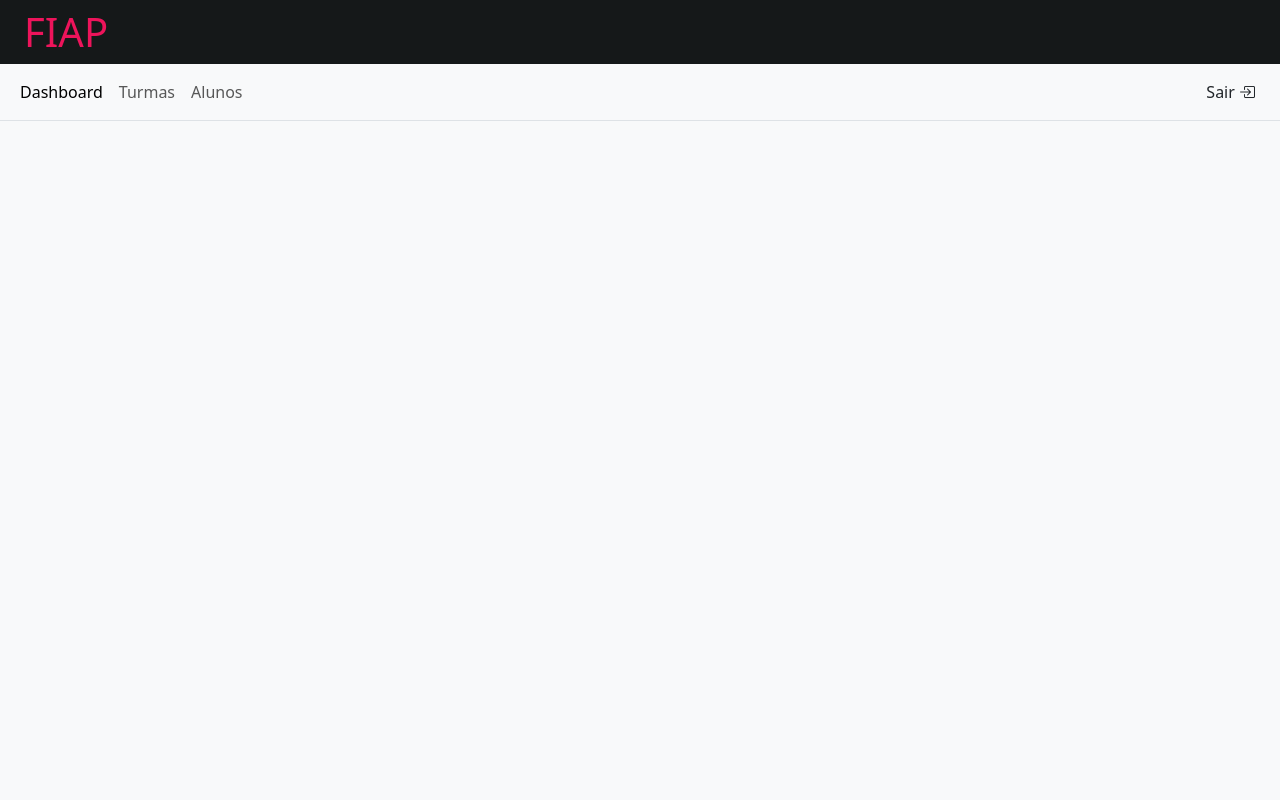
After one commit to murilomagalhaes/fiap-desafio-php, a PHP site: page /views/layouts/admin/header.php in a window 1280 px wide. The commit adds this page. Run offline with PHP 8.4, Linux system fonts and the light colour scheme.

Commit message:
wip: add basic middleware handling, admin view layout and database structure

```diff
--- a/public/app.css
+++ b/public/app.css
@@ -1,4 +1,5 @@
-@import url('https://cdn.jsdelivr.net/npm/bootstrap@5.0.2/dist/css/bootstrap.min.css');
+@import url('https://cdn.jsdelivr.net/npm/bootstrap@5.3.5/dist/css/bootstrap.min.css');
+@import url("https://cdn.jsdelivr.net/npm/bootstrap-icons@1.11.3/font/bootstrap-icons.min.css");
 
 :root {
     --fiap-red: #ed145b;
--- a/src/Domain/Auth/AuthController.php
+++ b/src/Domain/Auth/AuthController.php
@@ -2,7 +2,6 @@
 
 namespace App\Domain\Auth;
 
-use App\Shared\Database\MySQLDriver;
 use App\Shared\Http\Response;
 use App\Shared\Http\Request;
 
--- a/views/auth/login.php
+++ b/views/auth/login.php
@@ -10,7 +10,7 @@
             <div class="card shadow-sm">
                 <div class="card-header bg-white">
                     <h2>Login</h2>
-                    <small>Secretaria FIAP</small>
+                    <small>Secretaria <strong class="text-fiap-red">FIAP</strong></small>
                 </div>
                 <div class="card-body p-4">
                     <form class="d-flex flex-column gap-3" method="POST" action="/login">
--- /dev/null
+++ b/views/layouts/admin/footer.php
@@ -0,0 +1,6 @@
+</div>
+
+<script src="https://cdn.jsdelivr.net/npm/bootstrap@5.3.5/dist/js/bootstrap.bundle.min.js"
+        crossorigin="anonymous"></script>
+</body>
+</html>
--- /dev/null
+++ b/views/layouts/admin/header.php
@@ -0,0 +1,43 @@
+<!doctype html>
+<html lang="pt-br">
+<head>
+    <meta charset="UTF-8"/>
+    <meta name="viewport" content="width=device-width, initial-scale=1.0"/>
+    <style>
+        <?php require(__DIR__ . '/../../../public/app.css') ?>
+    </style>
+    <title>Secretaria FIAP</title>
+</head>
+<body class="bg-light">
+
+<div class="vh-100 d-flex flex-column">
+    <div class="bg-fiap-gray text-fiap-red px-4 py-2">
+        <h1 class="my-auto">FIAP</h1>
+    </div>
+
+    <nav class="navbar navbar-expand-lg border-bottom">
+        <div class="container-fluid">
+            <button class="navbar-toggler" type="button" data-bs-toggle="collapse" data-bs-target="#navbarNav" aria-controls="navbarNav" aria-expanded="false" aria-label="Toggle navigation">
+                <span class="navbar-toggler-icon"></span>
+            </button>
+            <div class="collapse navbar-collapse" id="navbarNav">
+                <ul class="navbar-nav">
+                    <li class="nav-item">
+                        <a class="nav-link active" aria-current="page" href="#">Dashboard</a>
+                    </li>
+                    <li class="nav-item">
+                        <a class="nav-link" href="#">Turmas</a>
+                    </li>
+                    <li class="nav-item">
+                        <a class="nav-link" href="#">Alunos</a>
+                    </li>
+                </ul>
+            </div>
+            <div>
+                <button class="btn">
+                    Sair
+                    <i class="bi bi-box-arrow-in-right"></i>
+                </button>
+            </div>
+        </div>
+    </nav>
```
Also changed, not shown: database/dump.sql (added, +48 -0 lines), public/index.php (+7 -3 lines), src/Domain/DashboardController.php (added, +22 -0 lines), src/Shared/Http/AuthMiddleware.php (added, +13 -0 lines), src/Shared/Http/Router.php (+8 -4 lines), src/Shared/Interfaces/HasMiddlewareInterface.php (added, +8 -0 lines), src/Shared/Interfaces/MiddlewareInterface.php (added, +8 -0 lines), views/dashboard/index.php (added, +9 -0 lines).
